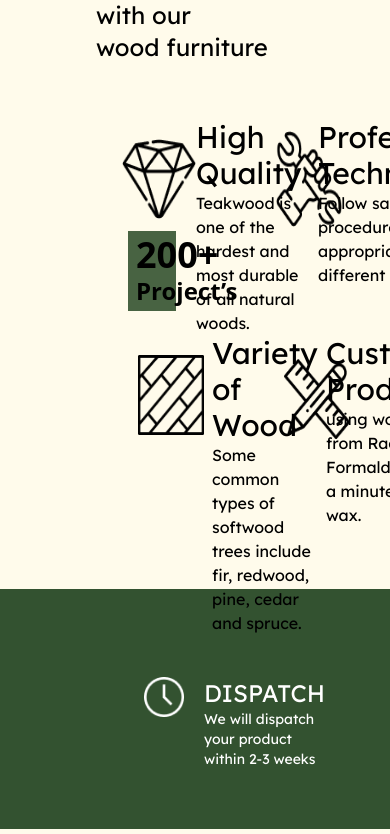
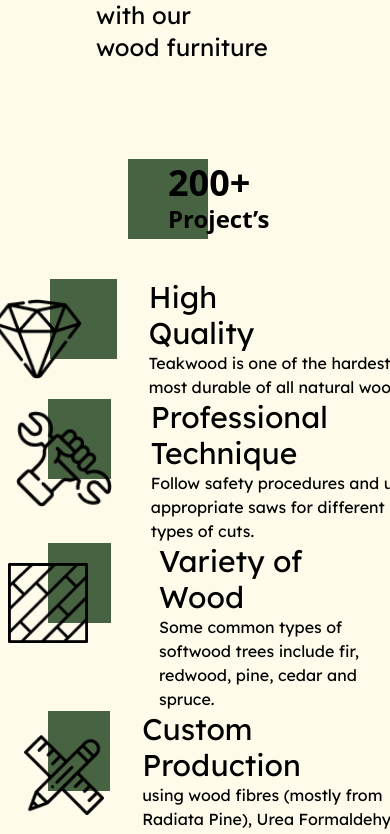
Before and after one commit to anvijayakumar/Furniture-website, a React (Vite) app: page / in a window 390 px wide. Shown: the part 4804-5638 px from the top of the page. Built offline with nearby package versions, Linux system fonts and the light colour scheme.

Commit message:
Update Home.jsx

```diff
--- a/src/components/Home.jsx
+++ b/src/components/Home.jsx
@@ -228,7 +228,7 @@ const Home = () => {
         </div>
       </div>
 
-      <div className="bg-amber-50 h-[750px]">
+      <div className="bg-amber-50 lg:h-[750px]">
         <h1 className="px-24 pt-20 text-3xl font-bold text-customGreen font-Caveat">
           OUR PROCESS
         </h1>
@@ -236,9 +236,9 @@ const Home = () => {
           Make your home with our
           <br /> wood furniture
         </p>
-        <div className="grid grid-cols-3">
-          <div className="flex text-4xl my-28 ml-32 row-start-1 row-end-3 font-bold">
-            <p className="bg-clip-border p-6 bg-framecolor w-20 h-20"></p>
+        <div className="grid lg:grid-cols-3 md:grid-cols-2 grid-row">
+          <div className="flex text-4xl my-10 lg:my-28 ml-32 row-start-1 row-end-3 font-bold">
+            <p className="bg-clip-border p-6 bg-framecolor w-20 h-20 "></p>
             <p className="gap-0 relative top-1 right-10">
               200+
               <br />
```
